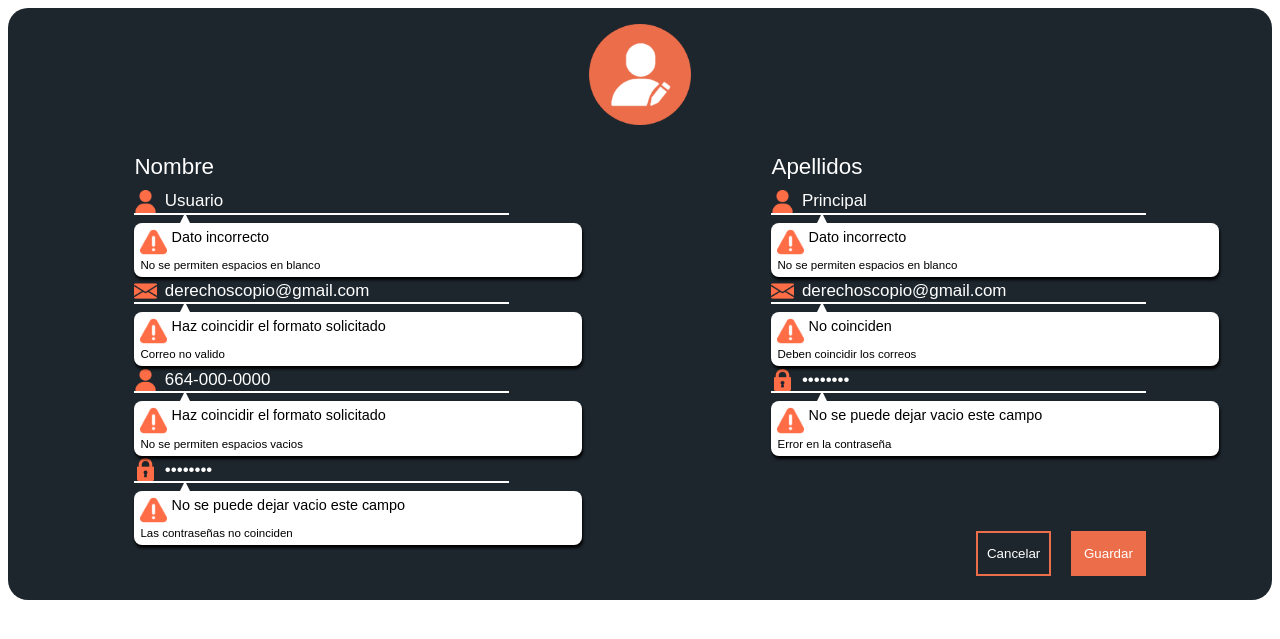
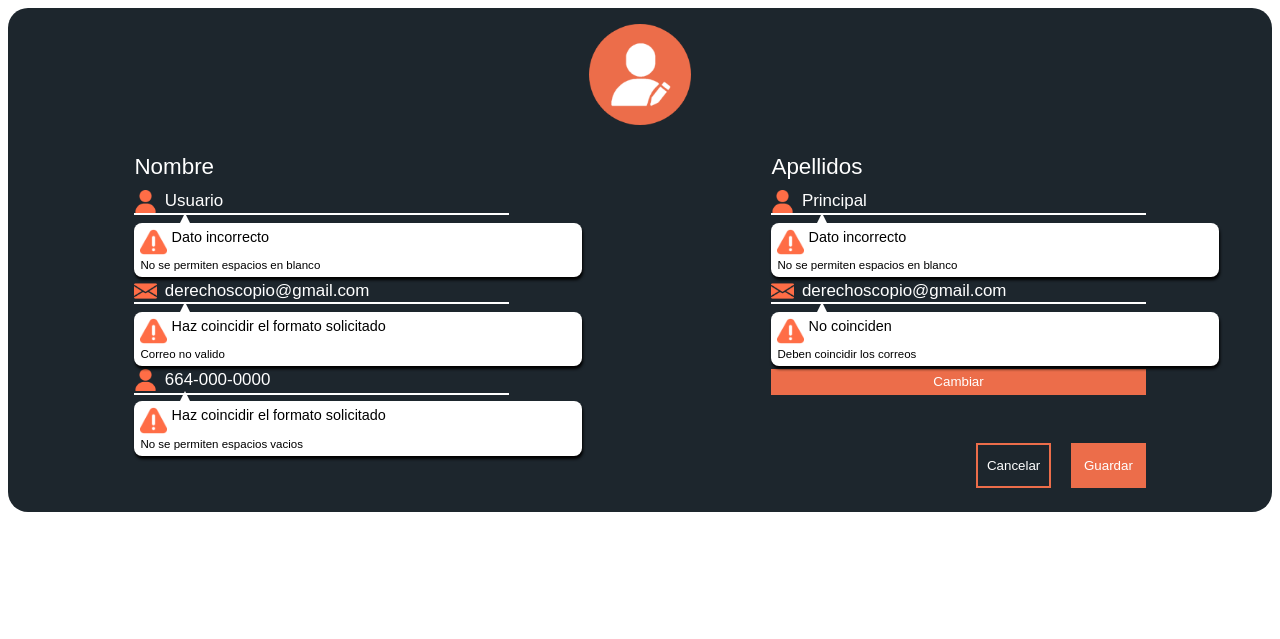
Before and after one commit to IngSoft2020-1/Proyecto2, a PHP site: page /_edit.php?var=3 in a window 1280 px wide. Shown: the top 639 px of the page. Run offline with PHP 8.4, Linux system fonts and the light colour scheme; the visitor is signed in with stand-in values (Sample User, id 1); data comes from the database, SQL or seed files in the repository.

Commit message:
Botones
Se añadio el boton a cambiar contraseña en _EDIT y se agrego botones de editar y eliminar en MIGRANT

```diff
--- a/Web/_edit.php
+++ b/Web/_edit.php
@@ -165,55 +165,41 @@
                   }
                 ?>
               </div>
-              <div class="field line">
+
+              <!-- *********************************************************** -->
+              <!-- *********************************************************** -->
+              <!-- *********************************************************** -->
+              <!-- AQUI ESTA EL POPUP QUE ME PIDIERON DE CAMBIAR CONTRASEÑA -->
+              <div class="field">
+                <label for="">Contraseña</label>
+                <button type="button" name="button" id="btn-change">Cambiar</button>
+              </div>
+
+
+
+
+
+              <!-- <div class="field line">
                 <label for="">Contraseña</label>
                 <div class="info">
                 <img src="img/lock.png" alt="" class="icon">
-                <input type="password" placeholder="••••••" class="textbox"  name="contra1" value="<?php echo $reg['Clave']?>" autocomplete="off">
-                </div>
+                <input type="password" placeholder="••••••" class="textbox"  name="contra1" value="<?php // echo $reg['Clave']?>" autocomplete="off">
+                </div> -->
                   <?php
-                    if($_SESSION['vall6'] == '1')
-                    {
+                    // if($_SESSION['vall6'] == '1')
+                    // {
                   ?>
                       <!-- ELEMENTOS Y CLASES PARA USAR LIBREARIA CREADA POR EDUARDO BLANCO -->
-                      <div class="container-msg">
+                      <!-- <div class="container-msg">
                         <p class="title-msg">No se puede dejar vacio este campo</p>
                         <p class="title-content-msg">Error en la contraseña</p>
-                      </div>
+                      </div> -->
                       <!-- FIN -->
                   <?php
-                    }
+                    // }
                   ?>
-              </div>
-              <div class="field line">
-                <label for="">Confirmar</label>
-                <div class="info">
-                <img src="img/lock.png" alt="" class="icon">
-                <input type="password" placeholder="••••••" class="textbox"  name="contra2" value="<?php echo $reg['Clave']?>" autocomplete="off">
-                </div>
-                <?php
-                  if($_SESSION['vall7'] == '1' || $_SESSION['contra'] == '1')
-                  {
-                ?>
-                    <!-- ELEMENTOS Y CLASES PARA USAR LIBREARIA CREADA POR EDUARDO BLANCO -->
-                    <div class="container-msg">
-                      <p class="title-msg">No se puede dejar vacio este campo</p>
-                      <p class="title-content-msg">Las contraseñas no coinciden</p>
-                    </div>
-                    <!-- FIN -->
-                <?php
-                  }
-                  $_SESSION['corre'] = '0';
-                  $_SESSION['contra'] = '0';
-                  $_SESSION['vall1'] = '0'; /*Formato nombre*/
-                  $_SESSION['vall2'] = '0'; /*Formato Apellidos*/
-                  $_SESSION['vall3'] = '0'; /*Formato correo*/
-                  $_SESSION['vall4'] = '0'; /*Formato confirmar correo*/
-                  $_SESSION['vall5'] = '0'; /*Formato telefono*/
-                  $_SESSION['vall6'] = '0'; /*Formato contrasena*/
-                  $_SESSION['vall7'] = '0'; /*Formato confirmar contrasena*/
-                ?>
-              </div>
+              <!-- </div> -->
+
               <!-- <div class="field">
                 <label for="">Contraseña</label>
                 <button type="button" name="button" id="btn-change">Cambiar</button>
@@ -229,7 +215,7 @@
           ?>
         </form>
         <!-- ESTO MANDA A LLAMAR EL POPUP PERO DESDE JS -->
-        <!-- <div class="popup" id="popup-contrasena" title="Nueva contraseña" style="display: none;">
+        <div class="popup" id="popup-contrasena" title="Nueva contraseña" style="display: none;">
           <form class="form-popup">
             <label class="lbl-pass">Nueva contraseña</label>
             <input type="text" name="contras1" value="" class="txt">
@@ -240,7 +226,7 @@
               <input type="submit" name="" value="Guardar" class="btn" id="button-save-2">
             </div>
           </form>
-        </div> -->
+        </div>
         <!-- Popup de confirmacion para guardar cambios -->
         <!-- <div class="popup" id="popup-confirmar" title="Confirmar" style="display: none;">
           <form class="form-popup">
--- /dev/null
+++ b/Web/libreria/popup.js
@@ -0,0 +1,3 @@
+$(document).ready(function(){
+  alert("2");
+});
--- a/Web/migrant.php
+++ b/Web/migrant.php
@@ -49,6 +49,8 @@
                 <th style="color: #EC6D4A;">Cita consulado</th>
                 <th style="color: #EC6D4A;">Nacionalidad</th>
                 <th style="color: #EC6D4A;">Teléfono</th>
+                <th>Editar</th>
+                <th>Eliminar</th>
                 <th></th>
               </tr>
             </thead>
```
Also changed, not shown: Web/js/consult-migrant.js (+5 -9 lines), Web/libreria/popou.php (added, +14 -0 lines), Web/reservation.php (+7 -30 lines), Web/libreria/popup.css (added).
